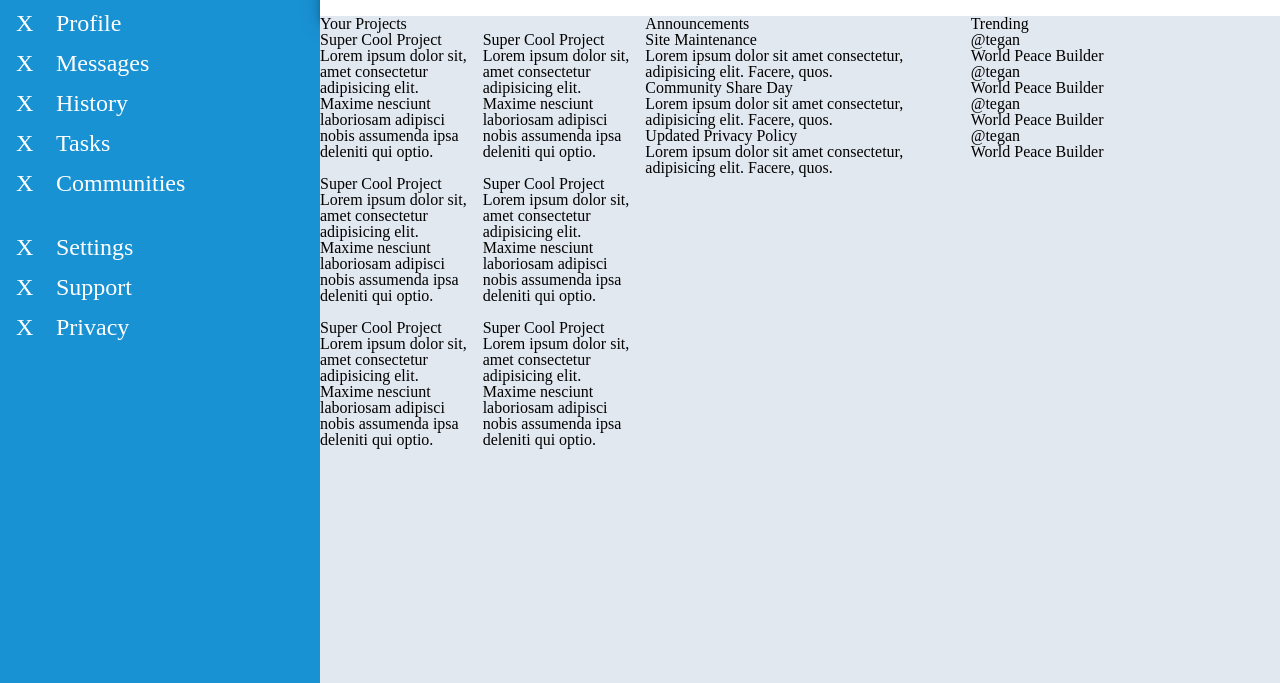
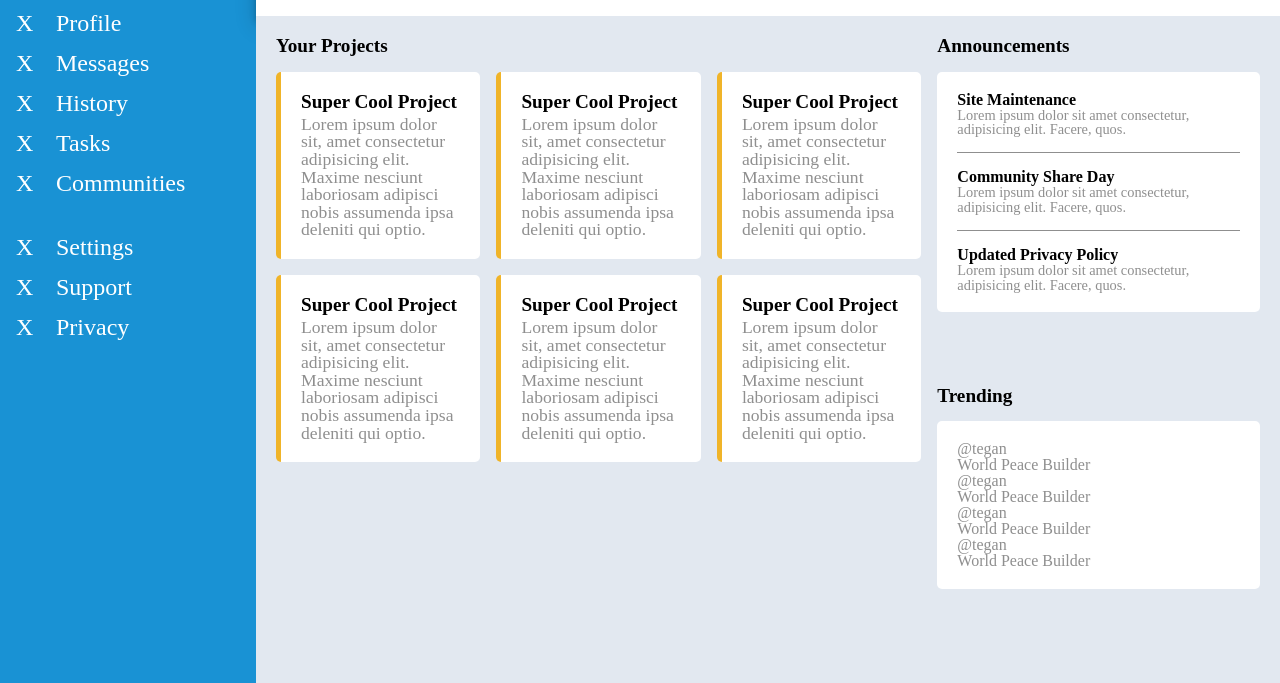
Before and after one commit to matic1909/admin-dashboard, a plain HTML site: page index.html in a window 1280 px wide. Shown: the part 117-800 px from the top of the page. Drawn offline with Linux system fonts and the light colour scheme.

Commit message:
styled projects section and header buttons

```diff
--- a/index.html
+++ b/index.html
@@ -53,50 +53,50 @@
       </header>
       <main class="content">
         <div class="project-section">
-          <h2>Your Projects</h2>
+          <h2 class="content-title">Your Projects</h2>
           <div class="projects">
-            <div class="project">
-              <h3>Super Cool Project</h3>
+            <div class="project card left-accent">
+              <h3 class="project-title">Super Cool Project</h3>
               <p>
                 Lorem ipsum dolor sit, amet consectetur adipisicing elit. Maxime
                 nesciunt laboriosam adipisci nobis assumenda ipsa deleniti qui
                 optio.
               </p>
             </div>
-            <div class="project">
-              <h3>Super Cool Project</h3>
+            <div class="project card left-accent">
+              <h3 class="project-title">Super Cool Project</h3>
               <p>
                 Lorem ipsum dolor sit, amet consectetur adipisicing elit. Maxime
                 nesciunt laboriosam adipisci nobis assumenda ipsa deleniti qui
                 optio.
               </p>
             </div>
-            <div class="project">
-              <h3>Super Cool Project</h3>
+            <div class="project card left-accent">
+              <h3 class="project-title">Super Cool Project</h3>
               <p>
                 Lorem ipsum dolor sit, amet consectetur adipisicing elit. Maxime
                 nesciunt laboriosam adipisci nobis assumenda ipsa deleniti qui
                 optio.
               </p>
             </div>
-            <div class="project">
-              <h3>Super Cool Project</h3>
+            <div class="project card left-accent">
+              <h3 class="project-title">Super Cool Project</h3>
               <p>
                 Lorem ipsum dolor sit, amet consectetur adipisicing elit. Maxime
                 nesciunt laboriosam adipisci nobis assumenda ipsa deleniti qui
                 optio.
               </p>
             </div>
-            <div class="project">
-              <h3>Super Cool Project</h3>
+            <div class="project card left-accent">
+              <h3 class="project-title">Super Cool Project</h3>
               <p>
                 Lorem ipsum dolor sit, amet consectetur adipisicing elit. Maxime
                 nesciunt laboriosam adipisci nobis assumenda ipsa deleniti qui
                 optio.
               </p>
             </div>
-            <div class="project">
-              <h3>Super Cool Project</h3>
+            <div class="project card left-accent">
+              <h3 class="project-title">Super Cool Project</h3>
               <p>
                 Lorem ipsum dolor sit, amet consectetur adipisicing elit. Maxime
                 nesciunt laboriosam adipisci nobis assumenda ipsa deleniti qui
@@ -105,25 +105,26 @@
             </div>
           </div>
         </div>
-        <div class="announcement-section">
-          <h2>Announcements</h2>
-          <div class="announcements">
+        <div class="side-section">
+          <div class="announcements-section">
+            <h2 class="content-title">Announcements</h2>
+            <div class="announcements card">
               <div class="announcement">
-              <h4>Site Maintenance</h4>
+                <h4 class="announcement-title">Site Maintenance</h4>
                 <p>
                   Lorem ipsum dolor sit amet consectetur, adipisicing elit.
                   Facere, quos.
                 </p>
               </div>
               <div class="announcement">
-              <h4>Community Share Day</h4>
+                <h4 class="announcement-title">Community Share Day</h4>
                 <p>
                   Lorem ipsum dolor sit amet consectetur, adipisicing elit.
                   Facere, quos.
                 </p>
               </div>
               <div class="announcement">
-              <h4>Updated Privacy Policy</h4>
+                <h4 class="announcement-title">Updated Privacy Policy</h4>
                 <p>
                   Lorem ipsum dolor sit amet consectetur, adipisicing elit.
                   Facere, quos.
@@ -132,8 +133,8 @@
             </div>
           </div>
           <div class="trending-section">
-          <h3>Trending</h3>
-          <div class="trending">
+            <h2 class="content-title">Trending</h2>
+            <div class="trending card">
               <div class="trending-user">
                 <p>@tegan</p>
                 <p>World Peace Builder</p>
@@ -152,6 +153,7 @@
               </div>
             </div>
           </div>
+        </div>
       </main>
     </div>
   </body>
--- a/style.css
+++ b/style.css
@@ -134,13 +134,25 @@ a {
   --paragraph: #8f8f8f;
   --bg-light: #ffffff;
   --bg-dark: #e2e8f0;
-  --accnet: #f0b429;
+  --accent: #f0b429;
+}
+
+p {
+  color: var(--paragraph);
+}
+
+button {
+  border: none;
+  background-color: var(--blue);
+  color: white;
+  padding: 10px 20px;
+  border-radius: 20px;
 }
 
 .container {
   min-height: 100vh;
   display: grid;
-  grid-template-columns: 1fr 3fr;
+  grid-template-columns: 1fr 4fr;
   grid-template-rows: 1fr 5fr;
 }
 
@@ -148,6 +160,13 @@ a {
   display: grid;
   grid-template-columns: 1fr 1fr;
   box-shadow: rgba(0, 0, 0, 0.19) 0px 10px 20px, rgba(0, 0, 0, 0.23) 0px 6px 6px;
+}
+
+.buttons {
+  display: flex;
+  align-items: center;
+  justify-content: center;
+  gap: 20px;
 }
 
 .sidebar {
@@ -167,7 +186,8 @@ a {
   gap: 16px 0;
 }
 
-.sidebar a {
+.sidebar a,
+.sidebar p {
   color: #fff;
 }
 
@@ -179,13 +199,69 @@ a {
 .content {
   display: grid;
   gap: 16px;
-  grid-template-columns: 1fr 1fr 1fr;
+  grid-template-columns: 2fr 1fr;
   background-color: var(--bg-dark);
   grid-column: 2 / 3;
+  padding: 20px;
 }
 
 .projects {
   display: grid;
-  grid-template-columns: 1fr 1fr;
+  grid-template-columns: repeat(auto-fit, minmax(200px, 1fr));
   gap: 16px;
 }
+
+.project {
+  font-size: 1.1rem;
+}
+
+.project-title {
+  font-size: 1.2rem;
+  font-weight: 700;
+  margin-bottom: 5px;
+}
+
+.side-section {
+  display: grid;
+  grid-template-columns: 1fr;
+}
+
+.announcement {
+  border-bottom: 1px solid #8f8f8f;
+  padding-top: 16px;
+  padding-bottom: 16px;
+}
+
+.announcement:first-child {
+  padding-top: 0;
+}
+
+.announcement:last-child {
+  border-bottom: none;
+  padding-bottom: 0;
+}
+
+.card {
+  background-color: var(--bg-light);
+  padding: 20px;
+  border-radius: 5px;
+}
+
+.left-accent {
+  border-left: 5px solid var(--accent);
+}
+
+.content-title {
+  font-size: 1.2rem;
+  font-weight: 700;
+  margin-bottom: 16px;
+}
+
+.announcement {
+  font-size: 0.9rem;
+}
+
+.announcement-title {
+  font-size: 1rem;
+  font-weight: 700;
+}
```
Lines whose indentation alone changed are shown as unchanged.
